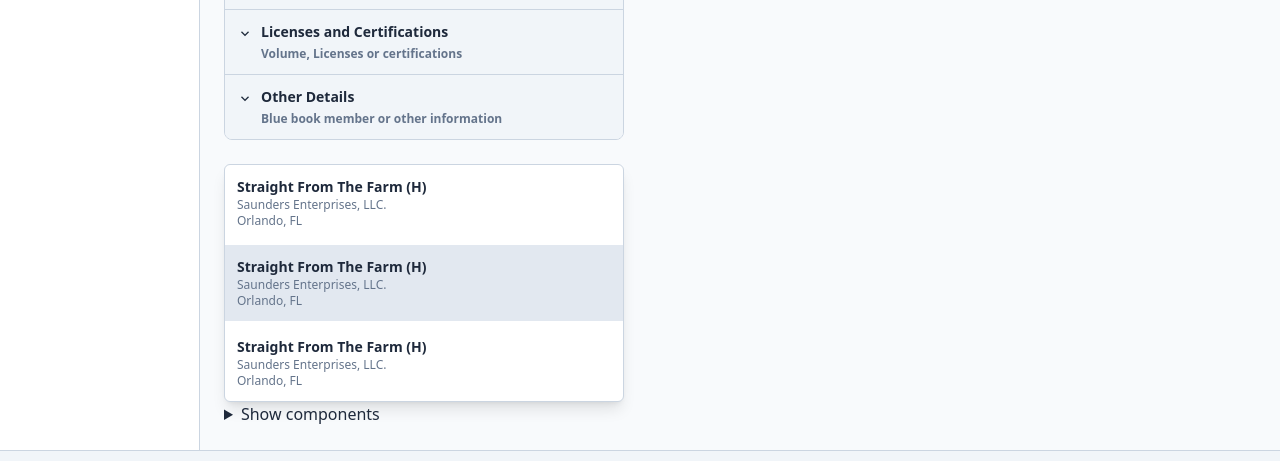
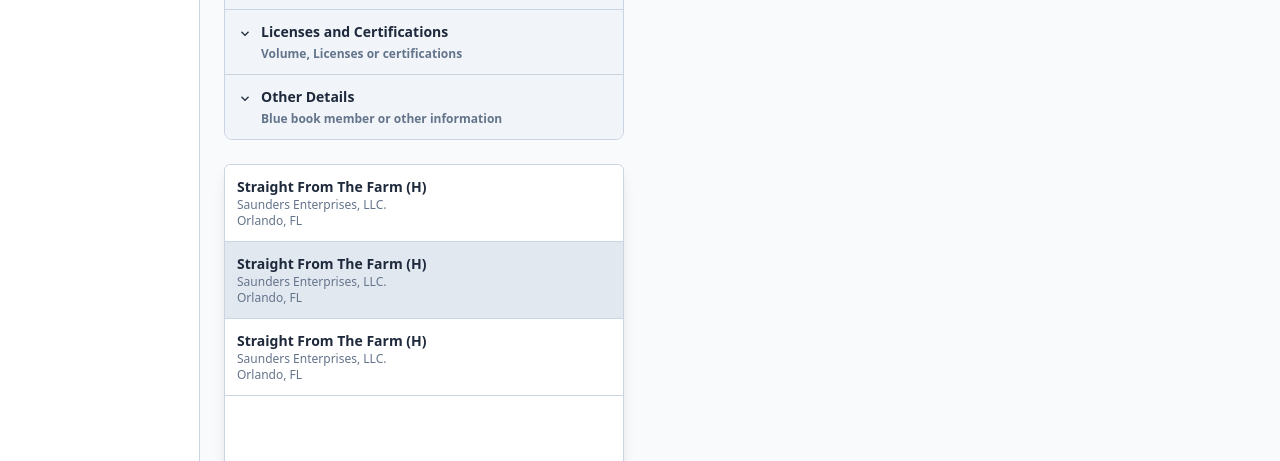
Before and after one commit to pratyushtewari/bbos-components, a website built with Vite: page index.html in a window 1280 px wide. Shown: the part 1217-1678 px from the top of the page. Built offline with nearby package versions, Linux system fonts and the light colour scheme.

Commit message:
added heigh, overflow and divider border to the flyout menu

```diff
--- a/style.css
+++ b/style.css
@@ -436,22 +436,25 @@
   .AutoCompleteFlyout {
     @apply tw-z-[100]
     tw-flex
+    tw-h-[400px]
     tw-min-w-[200px]
     tw-max-w-[400px]
     tw-flex-col
     tw-items-start
-    tw-gap-1
+    tw-overflow-auto
     tw-rounded-md
     tw-border
     tw-border-border
     tw-bg-white
-     tw-shadow-lg;
+    tw-shadow-lg;
   }
 
   .AutoCompleteFlyoutItem,
   .AutoCompleteFlyoutShadeItem,
   .AutoCompleteFlyoutHilightedItem {
     @apply tw-w-full
+    tw-border-b
+    tw-border-border
     tw-p-3
     tw-text-left
     tw-text-sm;
```
Also changed, not shown: For Travant/styles.css.
